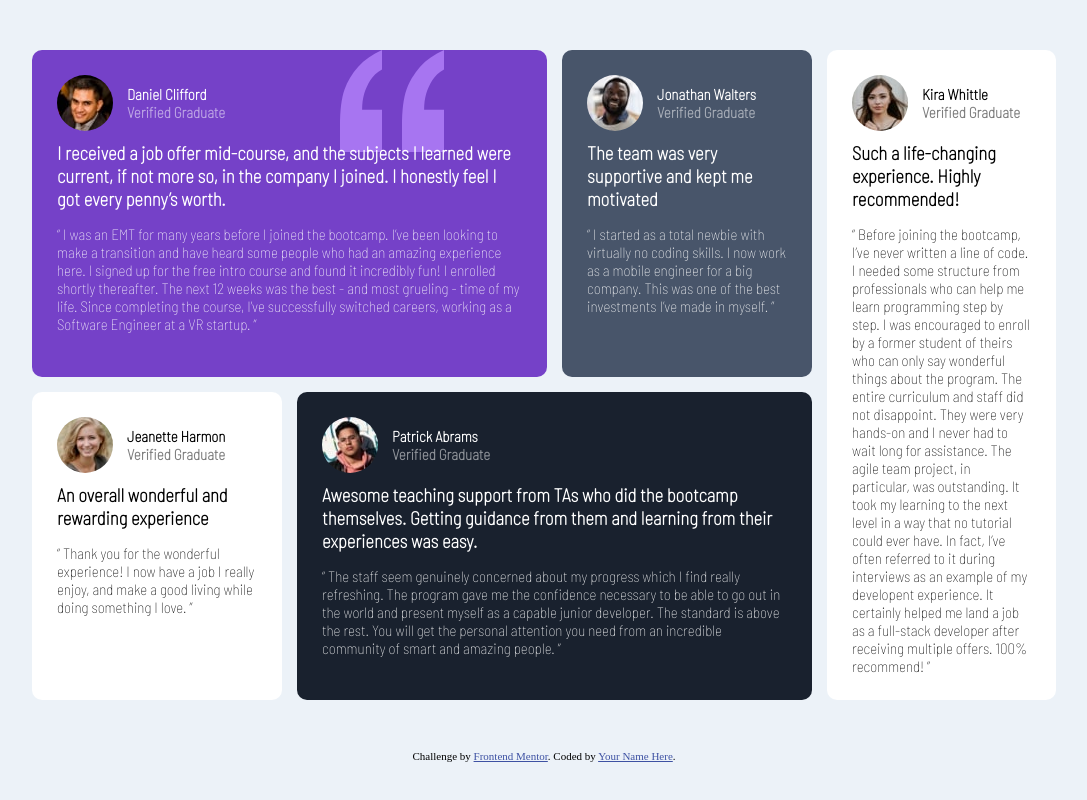
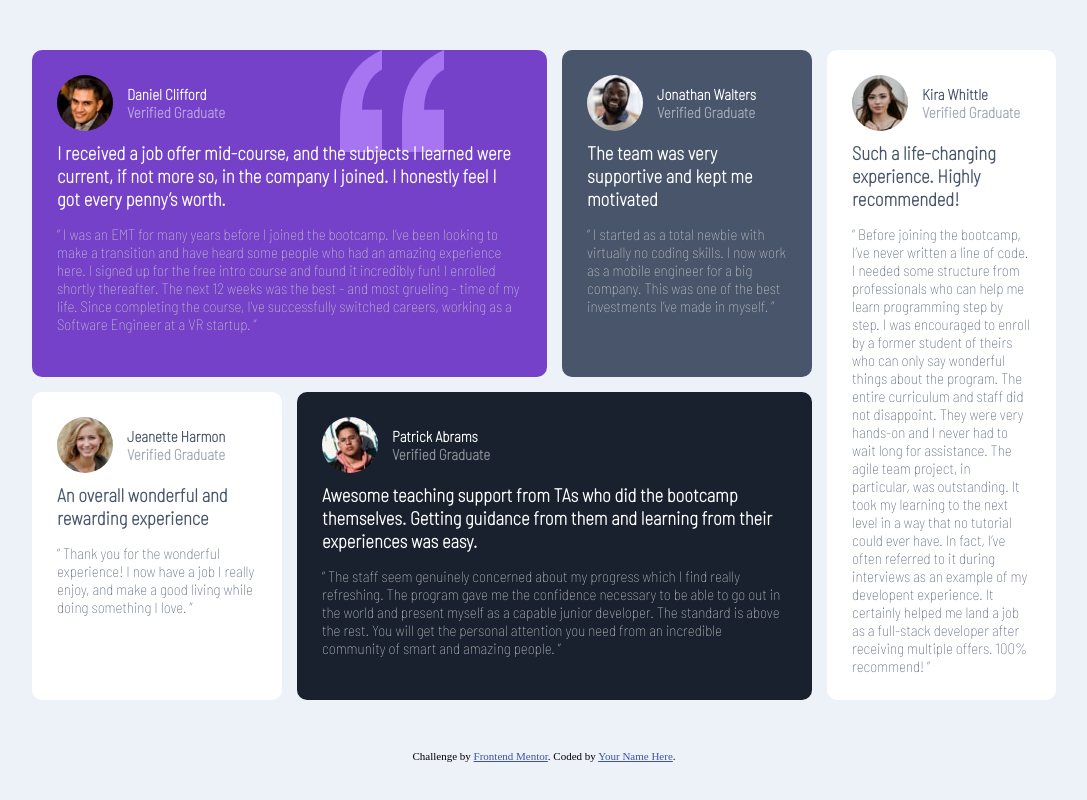
Before and after one commit to dinaPutrimp/test-testimonial-grid, a plain HTML site: page index.html in a window 1280 px wide. Shown: the whole page, without its empty margins (96-1183 px from the left). Drawn offline with Linux system fonts and the light colour scheme.

Commit message:
Update style.css
add text-color

```diff
--- a/style.css
+++ b/style.css
@@ -53,14 +53,23 @@ body{
     background-position-x: 75%;
 }
 
+.daniel p:nth-child(3){
+    color: var(--light-gray);
+}
+
 .jonathan{
     background-color: var(--very-dark-grayish-blue);
     grid-column: 3;
     color: white;
 }
 
+.jonathan p:nth-child(3){
+    color: var(--light-gray);
+}
+
 .jeanette{
     background-color: var(--white);
+    color: var(--very-dark-grayish-blue);
     grid-column: 2 / 1;
 }
 
@@ -70,11 +79,17 @@ body{
     color: white;
 }
 
+.patrick p:nth-child(3){
+    color: var(--light-gray);
+}
+
 .kira{
     background-color: var(--white);
     grid-row: 1 / span 2;
     grid-column: 4;
+    color: var(--very-dark-grayish-blue);
 }
+
 
 .profile{
     display: grid;
```
